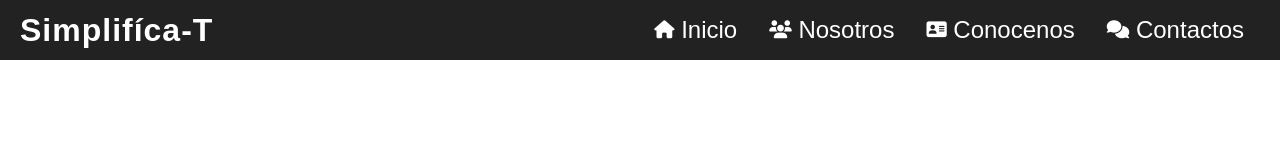
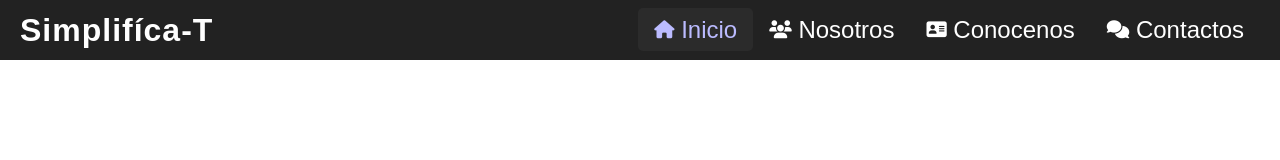
Before and after one commit to Mau-Frias/01_simplificat_prot, a React (Vite) app: page / in a window 1280 px wide. Shown: the top 160 px of the page. Built offline with nearby package versions, Linux system fonts and the light colour scheme.

Commit message:
Adjusted responsive navbar

```diff
--- a/src/components/navbar.css
+++ b/src/components/navbar.css
@@ -39,8 +39,9 @@
   background-color: #333333;
 }
 
-.current {
+.active {
   color: #bbf;
+  background: #2b2b2b;
 }
 
 .navbar-logo {
@@ -81,22 +82,24 @@
     position: absolute;
     top: 2rem;
     left: 0;
-    gap: 1rem;
     font-size: 1.6rem;
     padding: 1rem;
     flex-direction: column;
     width: 100%;
     background: #222;
+    gap: 1rem;
   }
 
+
   .navbar-menu.expanded {
-    display: block;
+    display: flex;
   }
 
   .navbar-menu li {
     text-align: center;
     margin: 0;
-
+    border-radius: 0;
+    width: 100%;
   }
 
   .hamburger {
--- a/src/components/navbar.jsx
+++ b/src/components/navbar.jsx
@@ -1,8 +1,8 @@
 import './navbar.css'
 import React, { useState, useEffect, useRef } from 'react'
-import { Link } from 'react-router-dom'
+import { Link, NavLink } from 'react-router-dom'
 
-function Navbar() {
+function Navbar({current}) {
   const [isExpanded, setIsExpanded] = useState(false)
   const [scrollPos, setScrollPos] = useState(0)
   const navbarRef = useRef()
@@ -49,27 +49,27 @@ function Navbar() {
         </button>
         <ul className={`navbar-menu ${isExpanded ? 'expanded' : ''}`}>
           <li>
-            <Link to='/' className='link'>
+            <NavLink to='/' className='link'>
               <i className='fa-solid fa-house fa-xs' /> Inicio
-            </Link>
+            </NavLink>
           </li>
           <hr className='navbar-separator' />
           <li>
-            <Link to='/nosotros' className='link'>
+            <NavLink to='/nosotros' className='link'>
               <i className='fa-solid fa-users fa-xs' /> Nosotros
-            </Link>
+            </NavLink>
           </li>
           <hr className='navbar-separator' />
           <li>
-            <Link to='/conocenos' className='link'>
+            <NavLink to='/conocenos' className='link'>
               <i className='fa-solid fa-address-card fa-xs' /> Conocenos
-            </Link>
+            </NavLink>
           </li>
           <hr className='navbar-separator' />
           <li>
-            <Link to='/contacto' className='link'>
+            <NavLink to='/contacto' className='link'>
               <i className='fa-solid fa-comments fa-xs' /> Contactos
-            </Link>
+            </NavLink>
           </li>
         </ul>
       </div>
```
